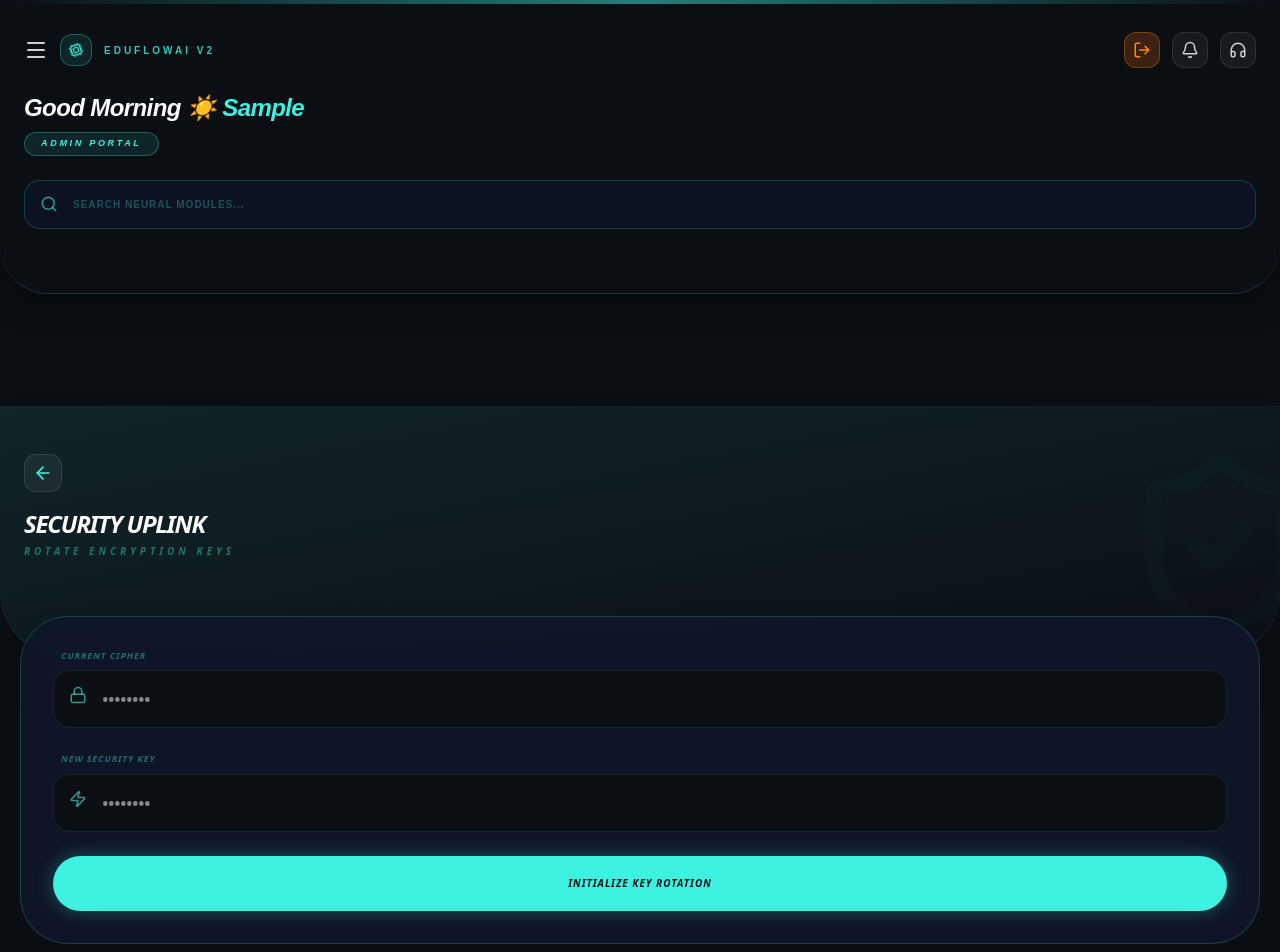
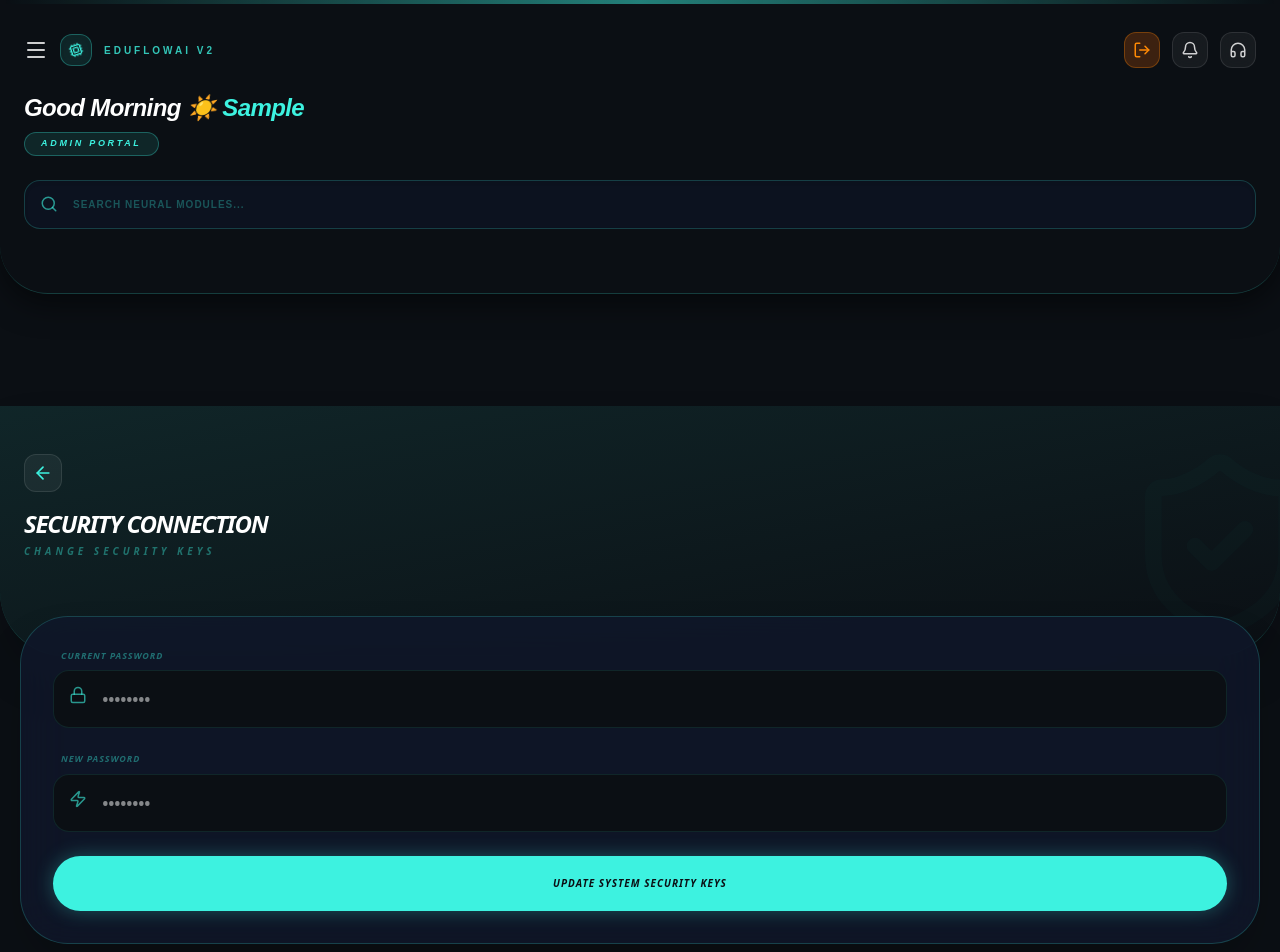
Before and after one commit to adittyaarryaai-lab/edu-management-software, a React app in the folder frontend/: page /change-password in a window 1280 px wide. Shown: the top 952 px of the page. Built offline with nearby package versions, Linux system fonts and the light colour scheme; sample sign-in values are in the browser's storage; the HTML template or start-up script is replaced by a standard one.

Commit message:
Day 98: Finalized Finance Teacher Sidebar with 8 essential modules. Secured all finance routes using new 'financeOnly' middleware for Role-Based Access Control (RBAC).

```diff
--- a/frontend/src/components/SidebarDrawer.jsx
+++ b/frontend/src/components/SidebarDrawer.jsx
@@ -1,5 +1,5 @@
 import React from 'react';
-import { X, User, ShieldCheck, LogOut, HelpCircle, Settings, ChevronRight, Cpu, LayoutDashboard } from 'lucide-react';
+import { Wallet, FileText, PieChart, AlertCircle, Clock, PlusCircle, User, ShieldCheck, HelpCircle, Settings, LayoutDashboard, Users, X, Cpu, ChevronRight, LogOut } from 'lucide-react';
 import { useNavigate } from 'react-router-dom';
 
 const SidebarDrawer = ({ isOpen, onClose, user }) => {
@@ -21,7 +21,19 @@ const SidebarDrawer = ({ isOpen, onClose, user }) => {
         { icon: <LayoutDashboard size={20}/>, label: 'Executive Hub', color: 'text-neon', path: '/superadmin/dashboard' },
         { icon: <User size={20}/>, label: 'Master Account', color: 'text-neon', path: '/superadmin/account' },
         { icon: <Settings size={20}/>, label: 'Settings', color: 'text-white/40', path: '/settings' },
+    ] : user?.role === 'finance' ? [
+        // --- DAY 98: FINANCE TEACHER SIDEBAR (POINT 8) ---
+        { icon: <User size={20}/>, label: 'My Account', color: 'text-neon', path: '/my-account' },
+        { icon: <LayoutDashboard size={20}/>, label: 'Dashboard', color: 'text-neon', path: '/finance/dashboard' },
+        { icon: <Users size={20}/>, label: 'Students Fees', color: 'text-neon', path: '/finance/fees' },
+        { icon: <PlusCircle size={20}/>, label: 'Add Payment', color: 'text-cyan-400', path: '/finance/add-payment' },
+        { icon: <FileText size={20}/>, label: 'Receipts', color: 'text-neon', path: '/finance/receipts' },
+        { icon: <Clock size={20}/>, label: 'Installments', color: 'text-neon', path: '/finance/installments' },
+        { icon: <AlertCircle size={20}/>, label: 'Pending Fees', color: 'text-rose-500', path: '/finance/pending' },
+        { icon: <PieChart size={20}/>, label: 'Reports', color: 'text-neon', path: '/finance/reports' },
+        { icon: <ShieldCheck size={20}/>, label: 'Security', color: 'text-neon', path: '/settings' },
     ] : [
+        // Normal Teacher/Student Sidebar
         { icon: <User size={20}/>, label: 'My Account', color: 'text-neon', path: '/my-account' },
         { icon: <ShieldCheck size={20}/>, label: 'Security', color: 'text-neon', path: '/settings' },
         { icon: <HelpCircle size={20}/>, label: 'Support & Help', color: 'text-neon', path: '/support' },
@@ -72,7 +84,7 @@ const SidebarDrawer = ({ isOpen, onClose, user }) => {
 
                     <div className="mt-4 flex items-center gap-2 text-[9px] uppercase tracking-[0.3em] text-neon/40 font-black">
                         <Cpu size={12} className="animate-pulse" />
-                        SYSTEM ENCRYPTED
+                        System Secured
                     </div>
                 </div>
 
@@ -110,7 +122,7 @@ const SidebarDrawer = ({ isOpen, onClose, user }) => {
                         className="w-full bg-red-500/10 text-red-500 py-4 rounded-2xl font-black flex items-center justify-center gap-2 border border-red-500/20 hover:bg-red-500/20 transition-all active:scale-95 backdrop-blur-md uppercase text-[10px] tracking-[0.2em] italic"
                     >
                         <LogOut size={20} />
-                        <span>Terminate Session</span>
+                        <span>Logout</span>
                     </button>
                 </div>
             </div>
--- a/frontend/src/pages/ChangePassword.jsx
+++ b/frontend/src/pages/ChangePassword.jsx
@@ -30,15 +30,15 @@ const ChangePassword = () => {
             <div className="bg-void text-white px-6 pt-12 pb-24 rounded-b-[4rem] shadow-2xl border-b border-neon/20 relative overflow-hidden">
                 <div className="absolute inset-0 bg-gradient-to-br from-neon/10 to-transparent pointer-events-none"></div>
                 <button onClick={() => navigate(-1)} className="bg-white/5 p-2 rounded-xl mb-4 relative z-10 border border-white/10 text-neon"><ArrowLeft size={20}/></button>
-                <h1 className="text-2xl font-black uppercase tracking-tighter relative z-10 italic">Security Uplink</h1>
-                <p className="text-[10px] font-black text-neon/40 uppercase tracking-[0.4em] mt-1 relative z-10 italic">Rotate Encryption Keys</p>
+                <h1 className="text-2xl font-black uppercase tracking-tighter relative z-10 italic">Security Connection</h1>
+                <p className="text-[10px] font-black text-neon/40 uppercase tracking-[0.4em] mt-1 relative z-10 italic">Change Security Keys</p>
                 <ShieldCheck className="absolute -right-10 top-10 text-neon/5 opacity-40" size={200} />
             </div>
 
             <div className="px-5 -mt-10 relative z-20">
                 <form onSubmit={handleUpdate} className="bg-slate-900/80 backdrop-blur-xl p-8 rounded-[3rem] shadow-2xl border border-neon/20 space-y-6">
                     <div>
-                        <label className="text-[9px] font-black text-neon/40 uppercase ml-2 mb-2 block tracking-widest italic">Current Cipher</label>
+                        <label className="text-[9px] font-black text-neon/40 uppercase ml-2 mb-2 block tracking-widest italic">Current Password</label>
                         <div className="relative">
                             <Lock className="absolute left-4 top-4 text-neon/60" size={18} />
                             <input type="password" placeholder="••••••••" className="w-full bg-void py-4 pl-12 pr-4 rounded-2xl border border-neon/10 font-black text-white outline-none focus:border-neon transition-all"
@@ -47,7 +47,7 @@ const ChangePassword = () => {
                     </div>
 
                     <div>
-                        <label className="text-[9px] font-black text-neon/40 uppercase ml-2 mb-2 block tracking-widest italic">New Security Key</label>
+                        <label className="text-[9px] font-black text-neon/40 uppercase ml-2 mb-2 block tracking-widest italic">New Password</label>
                         <div className="relative">
                             <Zap className="absolute left-4 top-4 text-neon/60" size={18} />
                             <input type="password" placeholder="••••••••" className="w-full bg-void py-4 pl-12 pr-4 rounded-2xl border border-neon/10 font-black text-white outline-none focus:border-neon transition-all"
@@ -56,7 +56,7 @@ const ChangePassword = () => {
                     </div>
 
                     <button type="submit" disabled={loading} className="w-full bg-neon text-void py-5 rounded-[2rem] font-black uppercase text-[10px] tracking-widest shadow-[0_0_20px_rgba(61,242,224,0.3)] flex items-center justify-center gap-3 active:scale-95 transition-all disabled:bg-slate-800 italic">
-                        {loading ? "Transmitting..." : "Initialize Key Rotation"}
+                        {loading ? "Transmitting..." : "Update System Security Keys"}
                     </button>
                 </form>
             </div>
--- a/frontend/src/pages/MyAccount.jsx
+++ b/frontend/src/pages/MyAccount.jsx
@@ -254,7 +254,7 @@ const MyAccount = ({ user }) => {
                         onClick={() => { localStorage.clear(); navigate('/'); window.location.reload(); }}
                         className="w-full mt-10 bg-red-600/10 text-red-500 py-5 rounded-2xl font-black uppercase text-[10px] tracking-[0.3em] active:scale-95 transition-all border border-red-500/20 italic shadow-[0_0_20px_rgba(239,68,68,0.1)]"
                     >
-                        Terminate Session Matrix
+                        End All Active Sessions
                     </button>
                 </div>
             </div>
```
Also changed, not shown: 3 other files (tests, documents, lock files or other folders).
